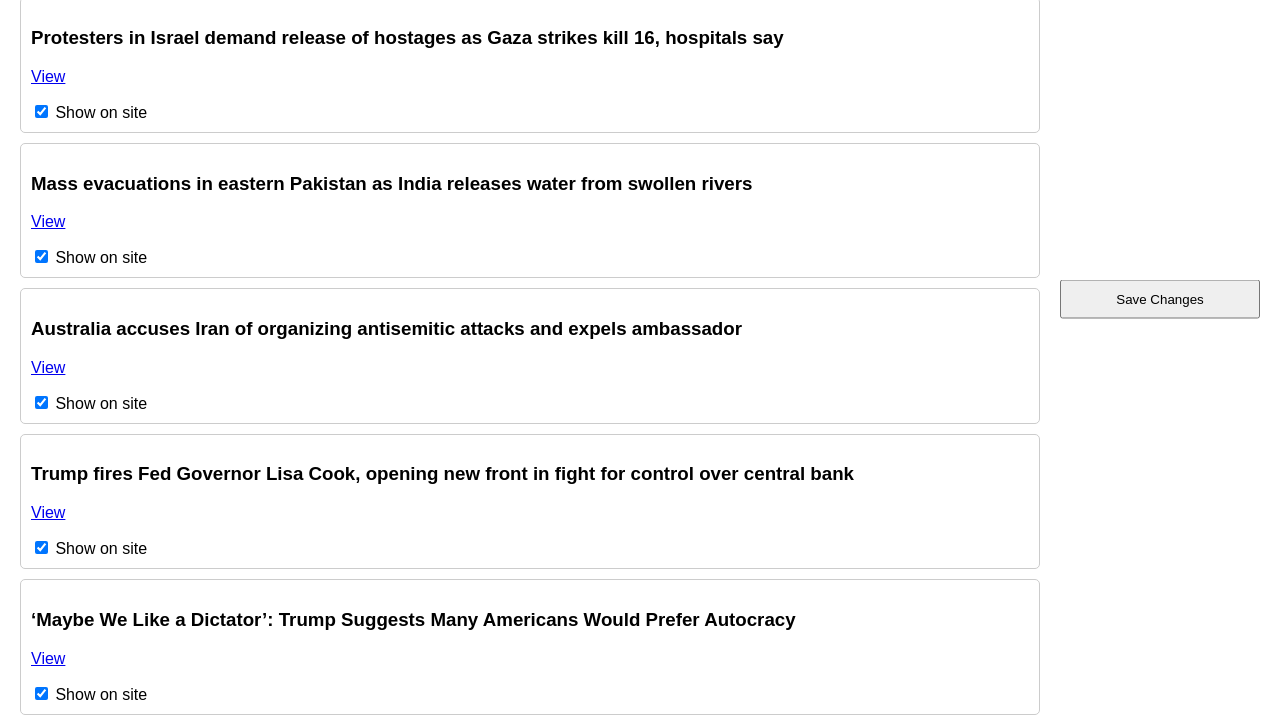
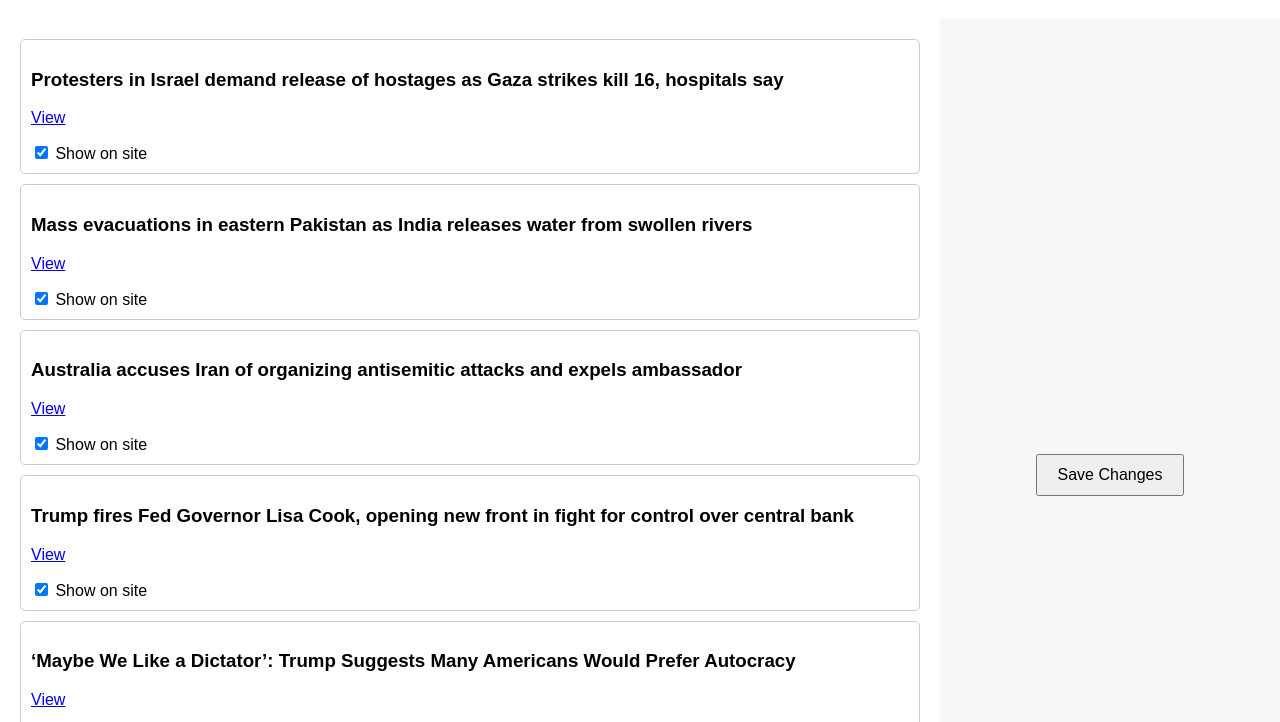
Before and after one commit to holyfather5000/ToughNews, a plain HTML site: page admin.html in a window 1280 px wide. Shown: the part 101-823 px from the top of the page. Drawn offline with Linux system fonts and the light colour scheme.

Commit message:
Add files via upload

```diff
--- a/admin.html
+++ b/admin.html
@@ -5,66 +5,20 @@
   <meta name="viewport" content="width=device-width, initial-scale=1.0">
   <title>Tough Admin</title>
   <style>
-    body {
-      font-family: Arial, sans-serif;
-      margin: 0;
-      padding: 20px;
-    }
-    h1 { text-align: center; margin-bottom: 20px; }
-
-    /* 2-column layout */
-    .container {
-      display: flex;
-      gap: 20px;
-      align-items: flex-start;
-    }
-
-    #articles {
-      flex: 1; /* left column takes most space */
-    }
-
-    .sidebar {
-      width: 200px; /* right column fixed width */
-      position: sticky;
-      top: 50%;
-      transform: translateY(-50%); /* vertical middle */
-      height: fit-content;
-    }
-
-    .article {
-      border: 1px solid #ccc;
-      margin-bottom: 10px;
-      padding: 10px;
-      border-radius: 5px;
-    }
-
-    button {
-      padding: 10px 20px;
-      display: block;
-      width: 100%;
-      margin-top: 0;
-    }
-
-    /* Responsive for mobile */
-    @media(max-width: 600px) {
-      .container {
-        flex-direction: column;
-      }
-      .sidebar {
-        width: 100%;
-        position: static;
-        transform: none;
-      }
-    }
+    body { font-family: Arial, sans-serif; margin: 0; padding: 0; }
+    h1 { text-align: center; padding: 20px 0; }
+    .container { display: flex; min-height: 100vh; }
+    #articles { flex: 3; padding: 20px; overflow-y: auto; }
+    .article { border: 1px solid #ccc; margin-bottom: 10px; padding: 10px; border-radius: 5px; }
+    #saveContainer { flex: 1; display: flex; align-items: center; justify-content: center; background: #f7f7f7; padding: 20px; }
+    button { padding: 10px 20px; font-size: 16px; }
   </style>
 </head>
 <body>
   <h1>Tough Admin - Articles</h1>
-
   <div class="container">
     <div id="articles">Loading...</div>
-
-    <div class="sidebar">
+    <div id="saveContainer">
       <button onclick="saveChanges()">Save Changes</button>
     </div>
   </div>
@@ -72,12 +26,12 @@
   <script>
     const repo = "holyfather5000/ToughNews"; // your repo
     const path = "articles.json";
-
     let articles = [];
     let token = localStorage.getItem("githubPAT") || "";
 
     async function loadArticles() {
-      const response = await fetch(path + "?nocache=" + new Date().getTime());
+      try {
+        const response = await fetch(path + "?nocache=" + Date.now());
         articles = await response.json();
         const container = document.getElementById("articles");
         container.innerHTML = "";
@@ -89,15 +43,21 @@
             <h3>${article.title}</h3>
             <p><a href="${article.link}" target="_blank">View</a></p>
             <label>
-            <input type="checkbox" ${article.shown ? "checked" : ""} onchange="toggleShown(${idx}, this.checked)"> Show on site
+              <input type="checkbox" id="check${idx}" ${article.shown ? "checked" : ""}> Show on site
             </label>
           `;
           container.appendChild(div);
+
+          // Initialize checkbox
+          const checkbox = document.getElementById(`check${idx}`);
+          checkbox.addEventListener("change", () => {
+            articles[idx].shown = checkbox.checked;
           });
+        });
+      } catch (err) {
+        console.error("Error loading articles:", err);
+        document.getElementById("articles").innerHTML = "<p>Error loading articles.</p>";
       }
-
-    function toggleShown(idx, checked) {
-      articles[idx].shown = checked; // directly set based on checkbox
     }
 
     async function saveChanges() {
@@ -107,7 +67,7 @@
         localStorage.setItem("githubPAT", token);
       }
 
-      const content = btoa(JSON.stringify(articles, null, 2)); // base64
+      const content = btoa(JSON.stringify(articles, null, 2));
       const sha = await getSha();
 
       const response = await fetch(`https://api.github.com/repos/${repo}/contents/${path}`, {
```
Lines whose indentation alone changed are shown as unchanged.
